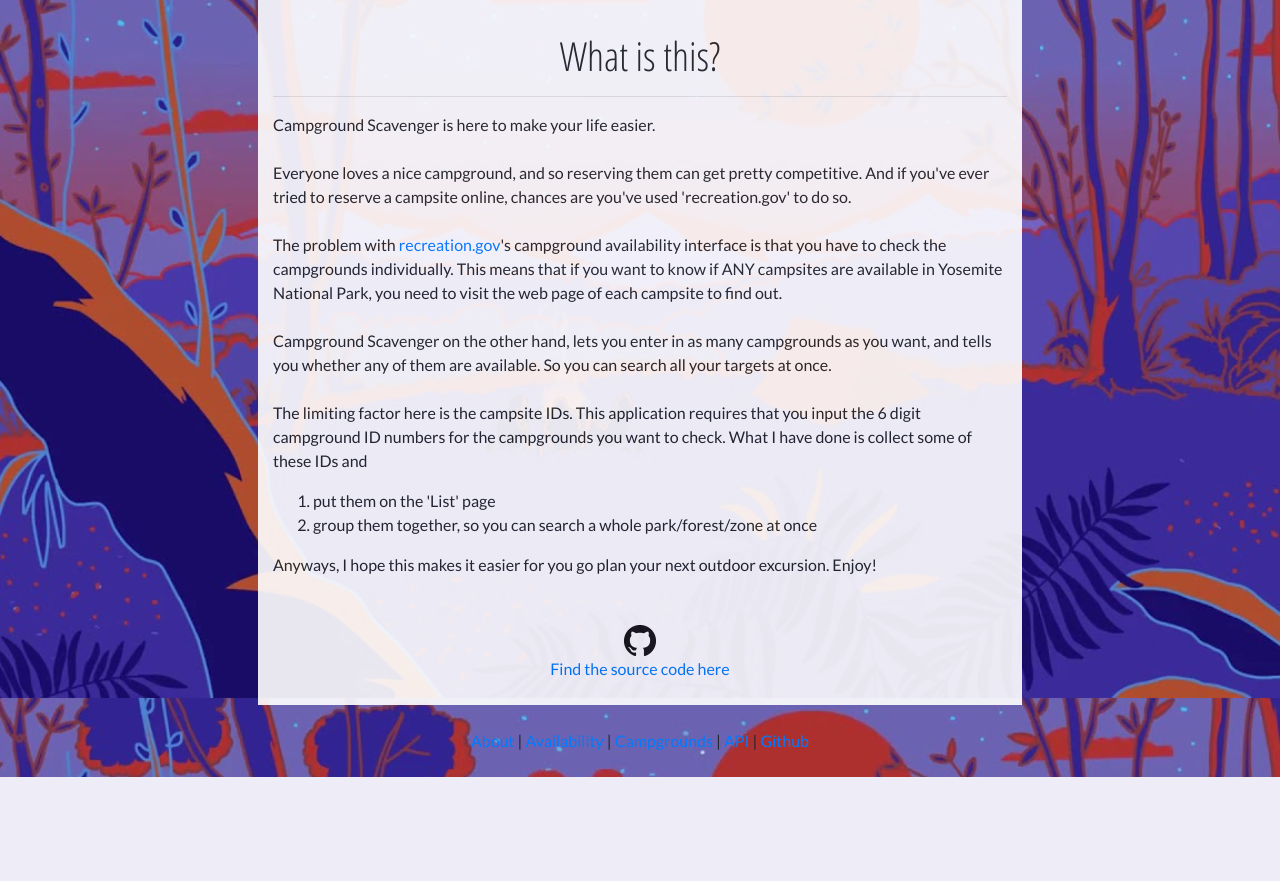
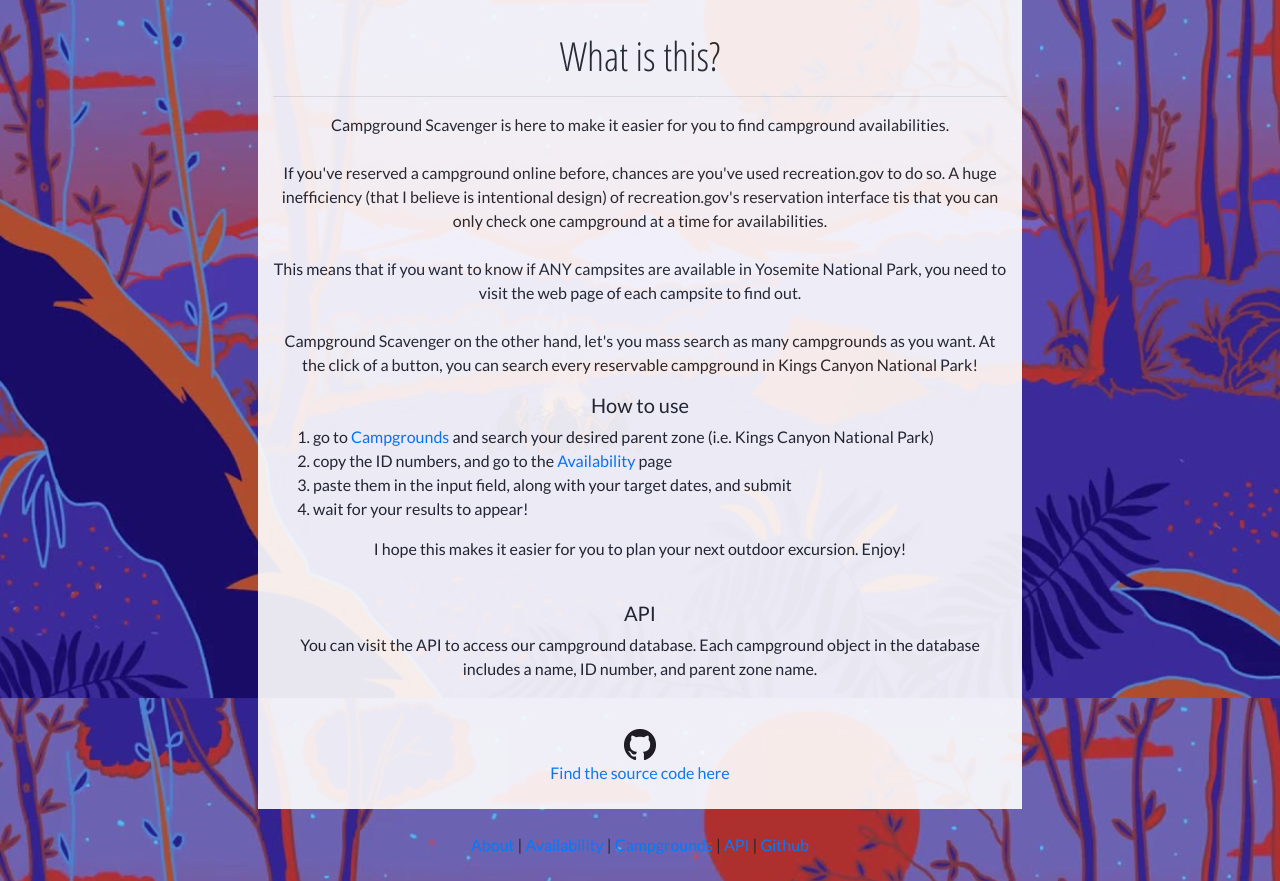
Before and after one commit to ntogasa/campground_scavenger, a Django app: page /about/ in a window 1280 px wide. Shown: the part 102-983 px from the top of the page. Before the commit the page ends 879 px from the top, so only its background shows below. Run offline with Django 3.2, Linux system fonts and the light colour scheme; parts of the project's set-up code (start-up, migrations or seed data) failed here and were passed over; some libraries are stand-ins or nearby versions.

Commit message:
Fix links and add accessory text

```diff
--- a/apps/library/urls.py
+++ b/apps/library/urls.py
@@ -6,5 +6,5 @@
 
 urlpatterns = [
     path('campgrounds/', views.list_view, name='campgrounds'),
-    path('find_camp_ids/', views.scrape_view, name='scrape')
+    path('find_camp_ids/', views.scrape_view, name='scrape_ids')
 ]
--- a/main/settings/shared.py
+++ b/main/settings/shared.py
@@ -61,8 +61,8 @@
 MIDDLEWARE = [
     'django.middleware.security.SecurityMiddleware',
     'corsheaders.middleware.CorsMiddleware',
+    'django.contrib.sessions.middleware.SessionMiddleware',
     'whitenoise.middleware.WhiteNoiseMiddleware',
-    'django.contrib.sessions.middleware.SessionMiddleware',
     'django.middleware.common.CommonMiddleware',
     'django.middleware.csrf.CsrfViewMiddleware',
     'django.contrib.auth.middleware.AuthenticationMiddleware',
--- a/templates/about.html
+++ b/templates/about.html
@@ -5,37 +5,41 @@
 {% block content %}
 <div class="form-container">
     <div class="row justify-content-center">
-        <div class="head solid col-12 col-sm-10 col-md-7">
+        <div class="head solid col-12 col-sm-10 col-md-7 text-center">
             <h1 class="text-center heading">What is this?</h1>
             <hr>
-            <p>Campground Scavenger is here to make your life easier.
+            <p>
+                Campground Scavenger is here to make it easier for you to find campground availabilities.
                 <br><br>
-                Everyone loves a nice campground, and so reserving them can get pretty competitive. And if you've
-                ever tried to reserve a campsite online, chances are you've used 'recreation.gov' to do so.
+                If you've reserved a campground online before, chances are you've used recreation.gov to do so.
+                A huge inefficiency (that I believe is intentional design) of recreation.gov's reservation
+                interface tis that you can only check one campground at a time for availabilities.
                 <br><br>
-                The problem with <a href="https://www.recreation.gov">recreation.gov</a>'s
-                campground availability interface is that you have to check
-                the campgrounds individually. This means that if you want to know if ANY campsites are available
+                This means that if you want to know if ANY campsites are available
                 in Yosemite National Park, you need to visit the web page of each campsite to find out.
                 <br><br>
-                Campground Scavenger on the other hand, lets you enter in as many campgrounds as you want, and tells
-                you whether any of them are available. So you can search all your targets at once.
-                <br><br>
-                The limiting factor here is the campsite IDs. This application requires that you input the 6 digit
-                campground ID numbers for the campgrounds you want to check. What I have done is collect some of
-                these IDs and
-                <ol>
-                    <li>put them on the 'List' page</li>
-                    <li>group them together, so you can search a whole park/forest/zone at once</li>
-                </ol>
-                Anyways, I hope this makes it easier for you go plan your next outdoor excursion. Enjoy!
+                Campground Scavenger on the other hand, let's you mass search as many campgrounds as you want. At
+                the click of a button, you can search every reservable campground in Kings Canyon National Park!
+                <br>
             </p>
+            <h5 class="text-center">How to use</h5>
+            <ol class="text-left">
+                <li>go to <a href="{% url 'campgrounds' %}">Campgrounds</a> and search your desired parent zone (i.e. Kings Canyon National Park)</li>
+                <li>copy the ID numbers, and go to the <a href="{% url 'availability' %}">Availability</a> page</li>
+                <li>paste them in the input field, along with your target dates, and submit</li>
+                <li>wait for your results to appear!</li>
+            </ol>
+            <p>I hope this makes it easier for you to plan your next outdoor excursion. Enjoy!</p>
+            <br>
+            <h5 class="text-center">API</h5>
+            <p>You can visit the API to access our campground database. Each campground object in the database
+            includes a name, ID number, and parent zone name.</p>
         </div>
     </div>
     <!--Github link-->
     <div class="row justify-content-center">
         <div class="col-12 col-sm-10 col-md-7 solid pb-2 text-center">
-            <a href="https://github.com/ntogasa">
+            <a href="https://github.com/ntogasa/campground_checker">
                 <img src="{% static 'images/GitHub-Mark-32px.png' %}">
                 <br>
                 <p>Find the source code here</p>
--- a/templates/campgrounds.html
+++ b/templates/campgrounds.html
@@ -9,7 +9,7 @@
     {% if user.is_authenticated %}
     <div class="row justify-content-center">
         <div class="col-12 col-sm-10 col-md-7 text-center solid pt-5">
-            <a href="{% url 'availability' %}">Scrape campground ID numbers</a>
+            <a href="{% url 'scrape_ids' %}">Scrape campground ID numbers</a>
         </div>
     </div>
     {% endif %}
@@ -46,7 +46,7 @@
                 </div>
                 <div class="row justify-content-center">
                     {% verbatim %}
-                    <table class="table text-center">
+                    <table class="table">
                         <tr>
                             <th>Campground ID</th>
                             <th>Campground Name</th>
```
Also changed, not shown: README.md.
